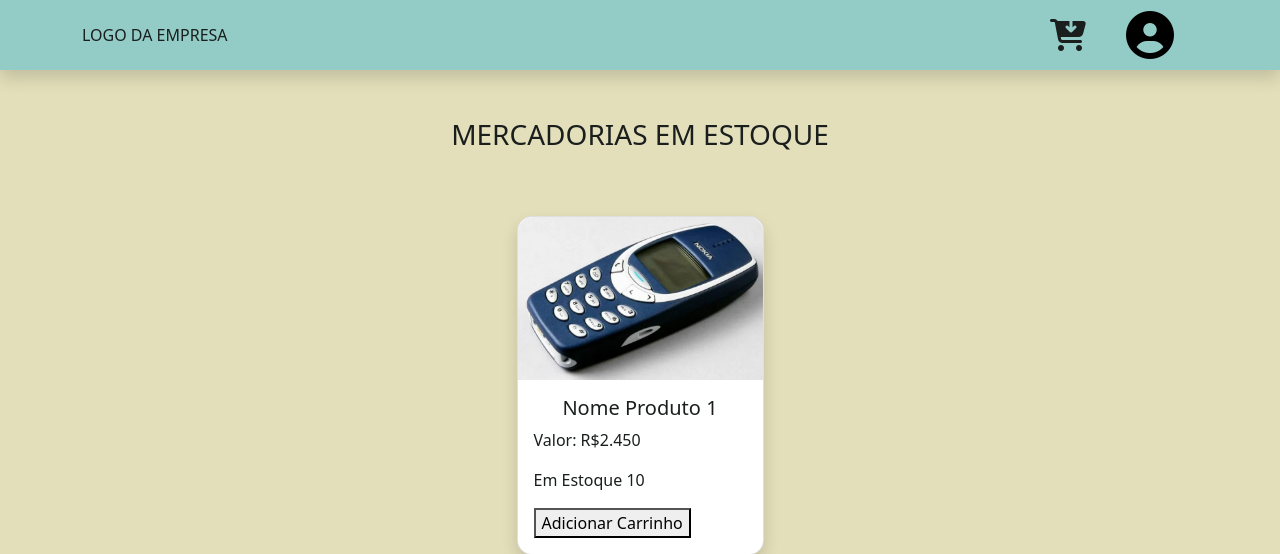
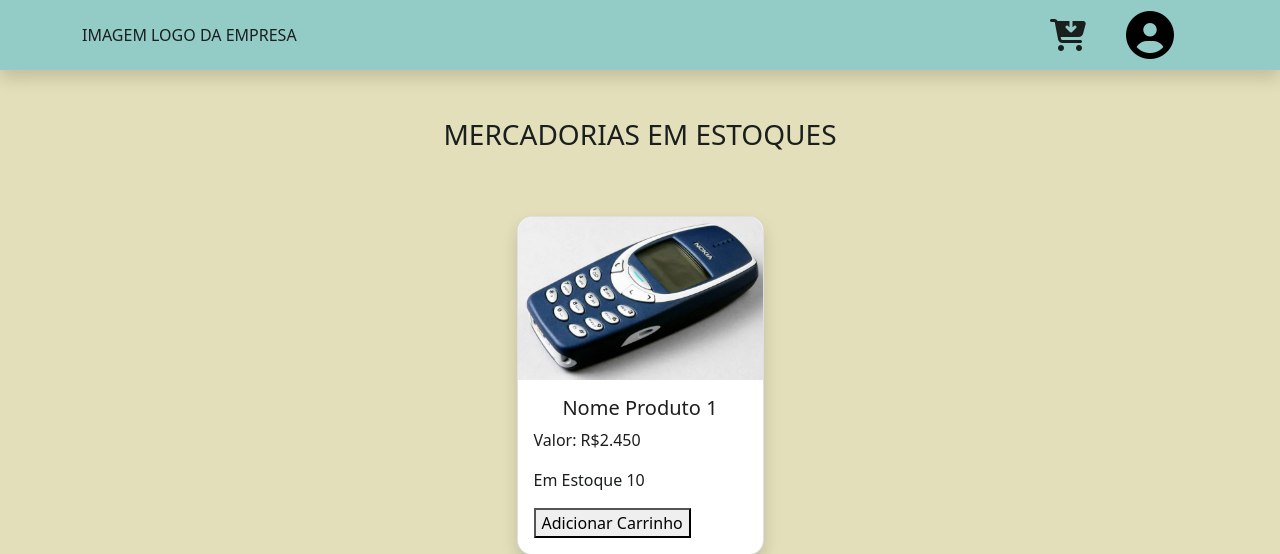
Before and after one commit to EdGFischer/projeto-loja-desenvolvimento-web, a PHP site: page /pagina_produto.php in a window 1280 px wide. Shown: the top 554 px of the page. Run offline with PHP 8.4, Linux system fonts and the light colour scheme; some libraries are stand-ins or nearby versions.

Commit message:
Topo e pag.produto - Alteracao teste

```diff
--- a/projeto_loja/pagina_produto.php
+++ b/projeto_loja/pagina_produto.php
@@ -6,7 +6,7 @@ require_once('topo.php');
     <section class="container">
         <div class="col-xxl-12">
             <div class="text-center text-uppercase m-5">
-                <h3>Mercadorias em Estoque</h3>
+                <h3>Mercadorias em Estoques</h3>
             </div>
         </div>
 
--- a/projeto_loja/topo.php
+++ b/projeto_loja/topo.php
@@ -2,7 +2,7 @@
 
 <nav class="shadow p-2">
     <section class="container d-flex flex-row justify-content-between align-items-center">
-        <div>LOGO DA EMPRESA</div>
+        <div>IMAGEM LOGO DA EMPRESA</div>
         <div class="d-flex flex-row align-items-center justify-items-center">
             <div class="mx-3 d-flex text-center flex-column">
                 <i class="fa-solid fa-cart-arrow-down fa-2x"></i>
```
